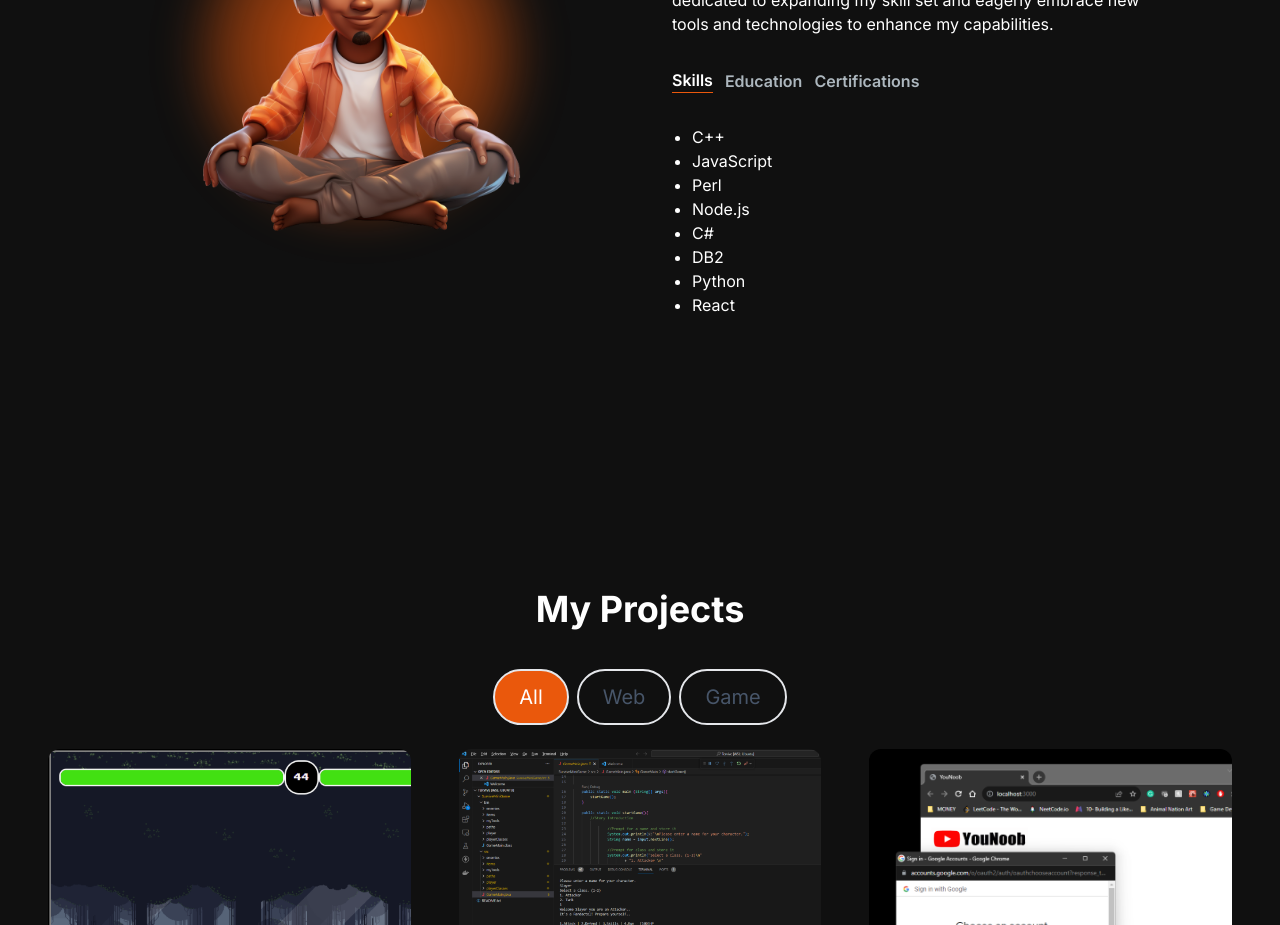
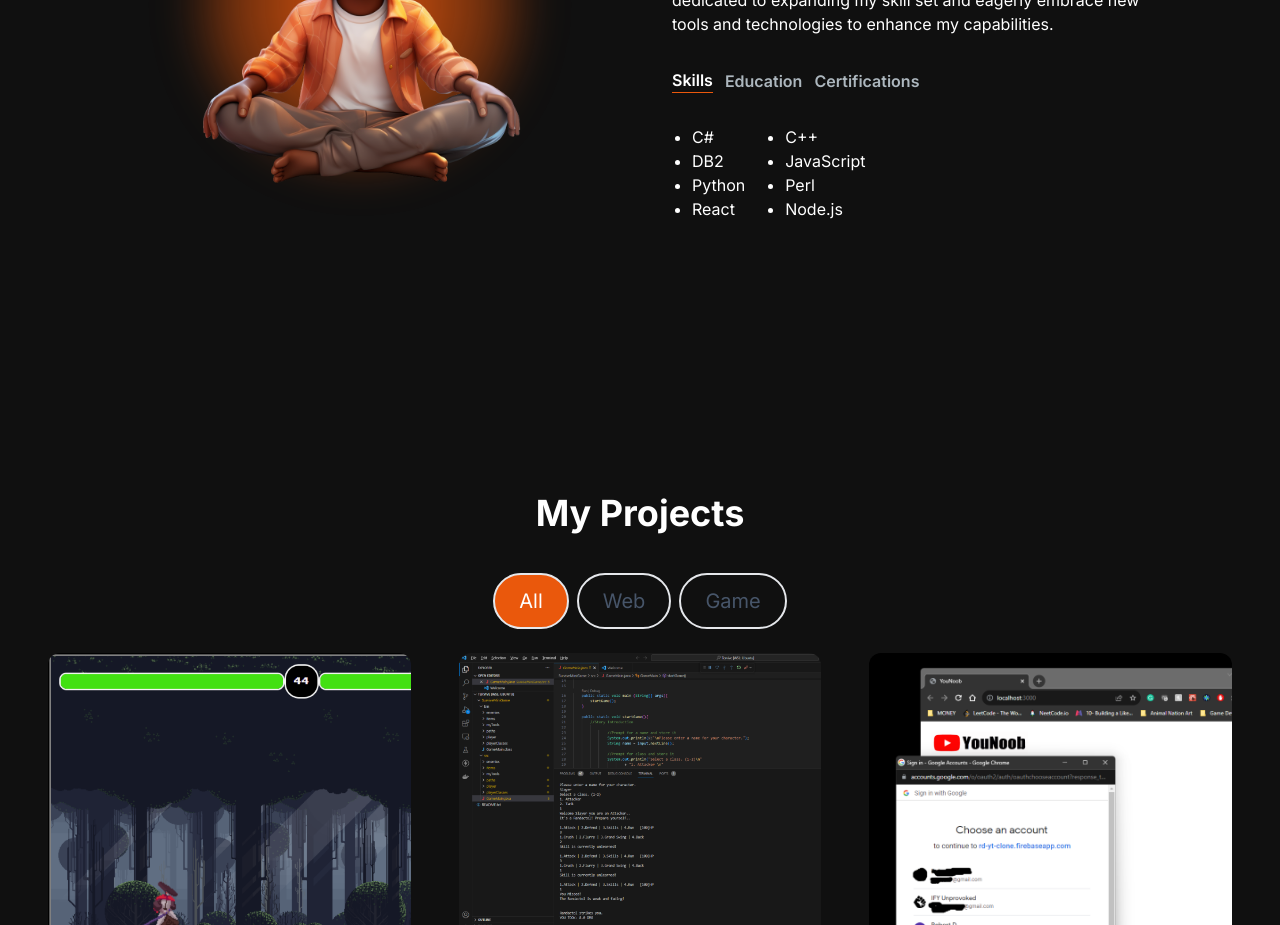
Before and after one commit to nardyy01/PortfolioProj, a Next.js app: page / in a window 1280 px wide. Shown: the part 1140-2065 px from the top of the page. Built offline with nearby package versions, Linux system fonts and the light colour scheme.

Commit message:
link fixes + id changes

```diff
--- a/app/components/AboutSection.jsx
+++ b/app/components/AboutSection.jsx
@@ -9,15 +9,19 @@ const TAB_DATA = [
         title: 'Skills',
         id: 'skills',
         content: (
-            <ul className='list-disc pl-2'>
-                <li>C++</li>
-                <li>JavaScript</li>
-                <li>Perl</li>
-                <li>Node.js</li>
-                <li>C#</li>
-                <li>DB2</li>
-                <li>Python</li>
-                <li>React</li>
+            <ul className='flex list-disc pl-2'>
+                <div>
+                    <li>C#</li>
+                    <li>DB2</li>
+                    <li>Python</li>
+                    <li>React</li>
+                </div>
+                <div className='ml-10'>
+                    <li>C++</li>
+                    <li>JavaScript</li>
+                    <li>Perl</li>
+                    <li>Node.js</li>
+                </div>
             </ul>
         )
     },
@@ -54,7 +58,7 @@ const AboutSection = () => {
     }
 
     return (
-        <section name='about' className='text-white'>
+        <section id='about' className='text-white'>
             <motion.div
                 ref={ref}
                 initial={{ y: 100, opacity: 0 }}
--- a/app/components/EmailSection.jsx
+++ b/app/components/EmailSection.jsx
@@ -32,7 +32,7 @@ const EmailSection = () => {
     }
 
     return (
-        <section name='contact' className='grid md:grid-cols-2 md:my-12 py-24 gap-4'>
+        <section id='contact' className='grid md:grid-cols-2 md:my-12 py-24 gap-4'>
             <div>
                 <h5 className='text-xl font-bold text-white my-2'>
                     Let&apos;s Connect
--- a/app/components/HeroSection.jsx
+++ b/app/components/HeroSection.jsx
@@ -40,7 +40,7 @@ export const HeroSection = () => {
                     </p>
                     <div>
                         <button className='px-6 py-3 w-full sm:w-fit rounded-full mr-4 mb-2 bg-gradient-to-br from-orange-600 via-yellow-600 to-red-600 hover:bg-slate-200 text-white'>
-                            <Link href={'/#contact'}>Hire Me</Link>
+                            <Link href={'#contact'}>Hire Me</Link>
                         </button>
                         <button className='px-1 py-1 w-full sm:w-fit rounded-full mr-4 bg-gradient-to-br from-orange-600 via-yellow-600 to-red-600 hover:bg-slate-800 text-white'>
                             <span className='block bg-[#121212] hover:bg-slate-800 rounded-full px-5 py-2'>
--- a/app/components/Navbar.jsx
+++ b/app/components/Navbar.jsx
@@ -10,15 +10,15 @@ import MenuOverlay from './MenuOverlay'
 const navLinks = [
     {
         title: "About",
-        link: "/#about"
+        link: "#about"
     },
     {
         title: "Projects",
-        link: "/#projects"
+        link: "#projects"
     },
     {
         title: "Contact",
-        link: "/#contact"
+        link: "#contact"
     }
 ]
 
--- a/app/components/ProjectSection.jsx
+++ b/app/components/ProjectSection.jsx
@@ -70,7 +70,7 @@ const ProjectSection = () => {
     }
 
     return (
-        <section name='projects'>
+        <section id='projects'>
             <h2 className='text-center text-4xl font-bold text-white mt-4 mb-4 '>
                 My Projects
             </h2>
--- a/app/components/TabButton.jsx
+++ b/app/components/TabButton.jsx
@@ -3,7 +3,7 @@ import React from 'react'
 const TabButton = ({ active, selectTab, children }) => {
     const buttonClasses = active ? 'text-white border-b border-orange-600' : 'text-[#ADB7BE]'
     return (
-        <button onClick={selectTab}>
+        <button onClick={() => selectTab(active)}>
             <p className={`mr-3 font-semibold ${buttonClasses}`}>
                 {children}
             </p>
```
